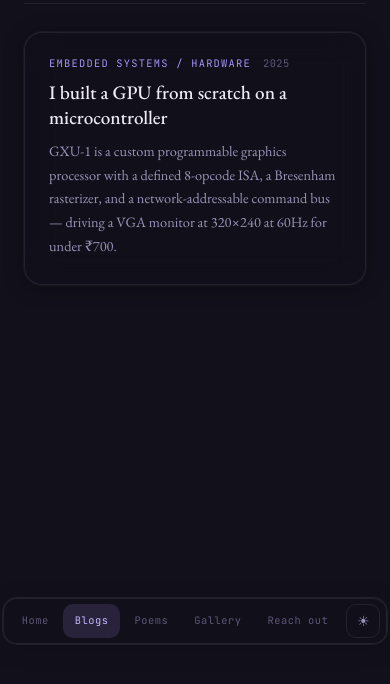
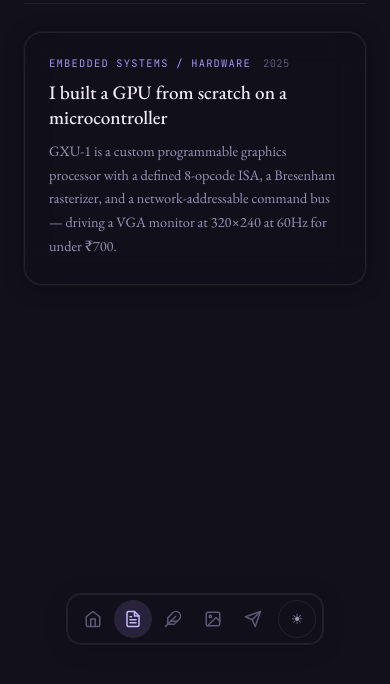
Before and after one commit to Princess0407/Portfolio, an Astro site: page /blog in a window 390 px wide. Shown: the part 184-868 px from the top of the page. Built offline with nearby package versions, Linux system fonts and the light colour scheme; Astro itself is replaced by a stand-in of ours.

Commit message:
optimized for mobile

```diff
--- a/src/layouts/Base.astro
+++ b/src/layouts/Base.astro
@@ -21,11 +21,26 @@ const { title = 'Priyanka Tiwari', activeTab = 'home' } = Astro.props;
 <!-- BOTTOM TAB BAR -->
 <nav class="tab-bar">
   <div class="tab-bar-inner">
-    <a href="/" class={`tab ${activeTab === 'home' ? 'active' : ''}`}>Home</a>
-    <a href="/blog" class={`tab ${activeTab === 'blog' ? 'active' : ''}`}>Blogs</a>
-    <a href="/poems" class={`tab ${activeTab === 'poems' ? 'active' : ''}`}>Poems</a>
-    <a href="/gallery" class={`tab ${activeTab === 'gallery' ? 'active' : ''}`}>Gallery</a>
-    <a href="/reach" class={`tab ${activeTab === 'reach' ? 'active' : ''}`}>Reach out</a>
+    <a href="/" class={`tab ${activeTab === 'home' ? 'active' : ''}`}>
+      <svg class="tab-icon" viewBox="0 0 24 24" width="18" height="18" fill="none" stroke="currentColor" stroke-width="2" stroke-linecap="round" stroke-linejoin="round"><path d="M3 9l9-7 9 7v11a2 2 0 0 1-2 2H5a2 2 0 0 1-2-2z"></path><polyline points="9 22 9 12 15 12 15 22"></polyline></svg>
+      <span class="tab-text">Home</span>
+    </a>
+    <a href="/blog" class={`tab ${activeTab === 'blog' ? 'active' : ''}`}>
+      <svg class="tab-icon" viewBox="0 0 24 24" width="18" height="18" fill="none" stroke="currentColor" stroke-width="2" stroke-linecap="round" stroke-linejoin="round"><path d="M14 2H6a2 2 0 0 0-2 2v16a2 2 0 0 0 2 2h12a2 2 0 0 0 2-2V8z"></path><polyline points="14 2 14 8 20 8"></polyline><line x1="16" y1="13" x2="8" y2="13"></line><line x1="16" y1="17" x2="8" y2="17"></line><polyline points="10 9 9 9 8 9"></polyline></svg>
+      <span class="tab-text">Blogs</span>
+    </a>
+    <a href="/poems" class={`tab ${activeTab === 'poems' ? 'active' : ''}`}>
+      <svg class="tab-icon" viewBox="0 0 24 24" width="18" height="18" fill="none" stroke="currentColor" stroke-width="2" stroke-linecap="round" stroke-linejoin="round"><path d="M20.24 12.24a6 6 0 0 0-8.49-8.49L5 10.5V19h8.5z"></path><line x1="16" y1="8" x2="2" y2="22"></line><line x1="17.5" y1="15" x2="9" y2="15"></line></svg>
+      <span class="tab-text">Poems</span>
+    </a>
+    <a href="/gallery" class={`tab ${activeTab === 'gallery' ? 'active' : ''}`}>
+      <svg class="tab-icon" viewBox="0 0 24 24" width="18" height="18" fill="none" stroke="currentColor" stroke-width="2" stroke-linecap="round" stroke-linejoin="round"><rect x="3" y="3" width="18" height="18" rx="2" ry="2"></rect><circle cx="8.5" cy="8.5" r="1.5"></circle><polyline points="21 15 16 10 5 21"></polyline></svg>
+      <span class="tab-text">Gallery</span>
+    </a>
+    <a href="/reach" class={`tab ${activeTab === 'reach' ? 'active' : ''}`}>
+      <svg class="tab-icon" viewBox="0 0 24 24" width="18" height="18" fill="none" stroke="currentColor" stroke-width="2" stroke-linecap="round" stroke-linejoin="round"><line x1="22" y1="2" x2="11" y2="13"></line><polygon points="22 2 15 22 11 13 2 9 22 2"></polygon></svg>
+      <span class="tab-text">Reach out</span>
+    </a>
     <button class="theme-toggle" id="theme-toggle" title="Toggle theme">☀</button>
   </div>
 </nav>
--- a/src/styles/global.css
+++ b/src/styles/global.css
@@ -111,6 +111,8 @@ body {
   background: var(--tab-active-bg);
   color: var(--tab-active-text);
 }
+.tab-icon { display: none; }
+.tab-text { display: inline; }
 .theme-toggle {
   width: 34px; height: 34px;
   border-radius: 10px;
@@ -192,6 +194,20 @@ body {
 .hero-link svg { width: 14px; height: 14px; fill: currentColor; flex-shrink: 0; }
 
 @media (max-width: 600px) {
-  .tab { padding: 8px 12px; font-size: 0.65rem; }
+  .tab {
+    padding: 10px;
+    border-radius: 50%;
+    aspect-ratio: 1/1;
+    display: flex;
+    align-items: center;
+    justify-content: center;
+  }
+  .tab-icon { display: block; }
+  .tab-text { display: none; }
+  .theme-toggle {
+    width: 38px;
+    height: 38px;
+    border-radius: 50%;
+  }
   .section-title { font-size: 1.35rem; }
 }
```
Also changed, not shown: src/pages/index.astro (+13 -4 lines).
